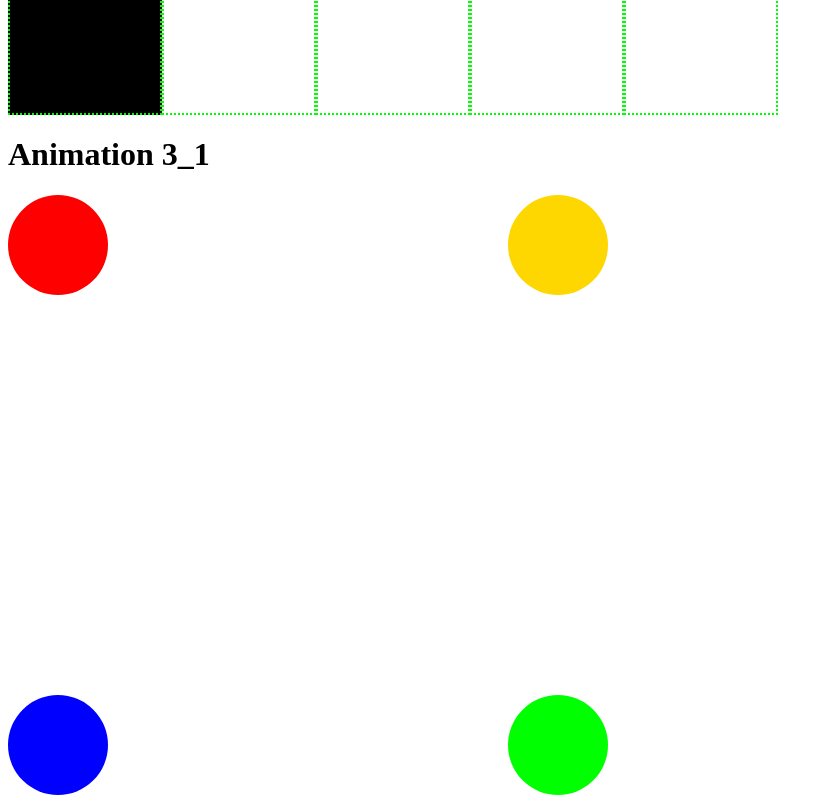
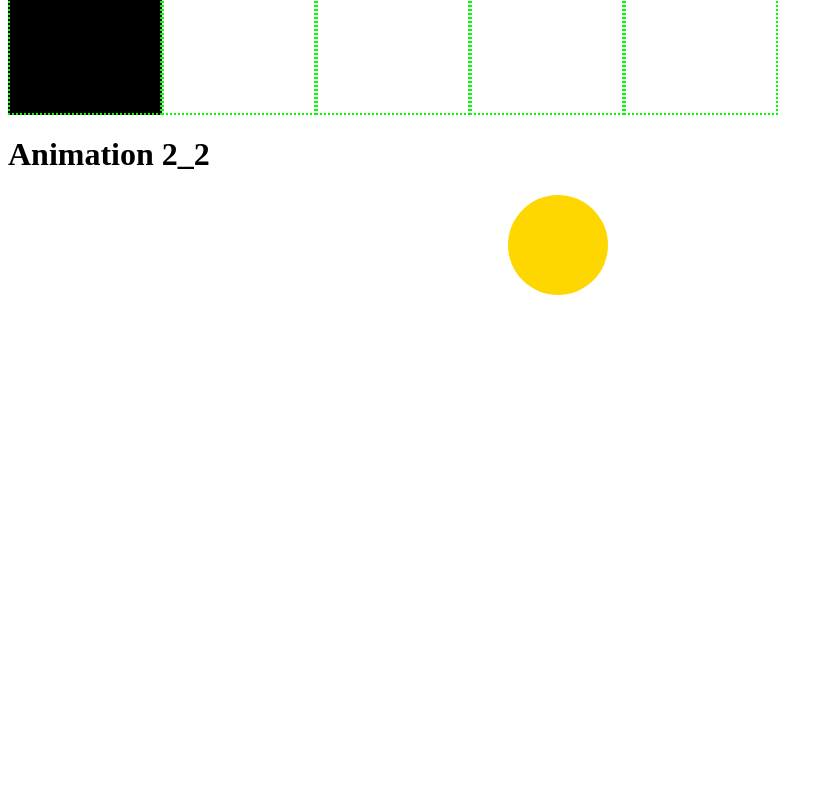
Before and after one commit to GitM423/A081_All-in-One_Transition_Animation, a plain HTML site: page index.html in a window 1280 px wide. Shown: the part 4960-5760 px from the top of the page, without its empty margins (0-833 px from the left). Drawn offline with Linux system fonts and the light colour scheme.

Commit message:
v0.0.2_Animation_2_2_added

```diff
--- a/assets/css/style.css
+++ b/assets/css/style.css
@@ -249,13 +249,12 @@ html{
     animation-duration: 125ms;
 }
 
-
-/* Animation 3_1 */
-.ani-3-1-box{
+/* Animation 2_2 und Animation 3_1 */
+.ani-2-2-box, .ani-3-1-box{
     height: 600px;
     position: relative;
 }
-.ani-3-1{
+.ani-2-2, .ani-3-1{
     width: 100px;
     height: 100px;
     position: absolute;
@@ -264,7 +263,6 @@ html{
     animation-duration: 4s;
     animation-iteration-count: infinite;
 }
-
 @keyframes four-corners {
     0%, 100% {background: red; left:0px; top:0px;}
     25%  {background: gold; left:500px; top:0px;}
--- a/index.html
+++ b/index.html
@@ -101,6 +101,11 @@
         <div class="ani-2-1-text ani-125ms">125ms</div>
     </section>
 
+    <h1>Animation 2_2</h1>
+    <section class="ani-2-2-box">
+        <div class="ani-2-2"></div>
+    </section>
+
     <h1>Animation 3_1</h1>
     <section class="ani-3-1-box">
         <div class="ani-3-1 box-1"></div>
```
